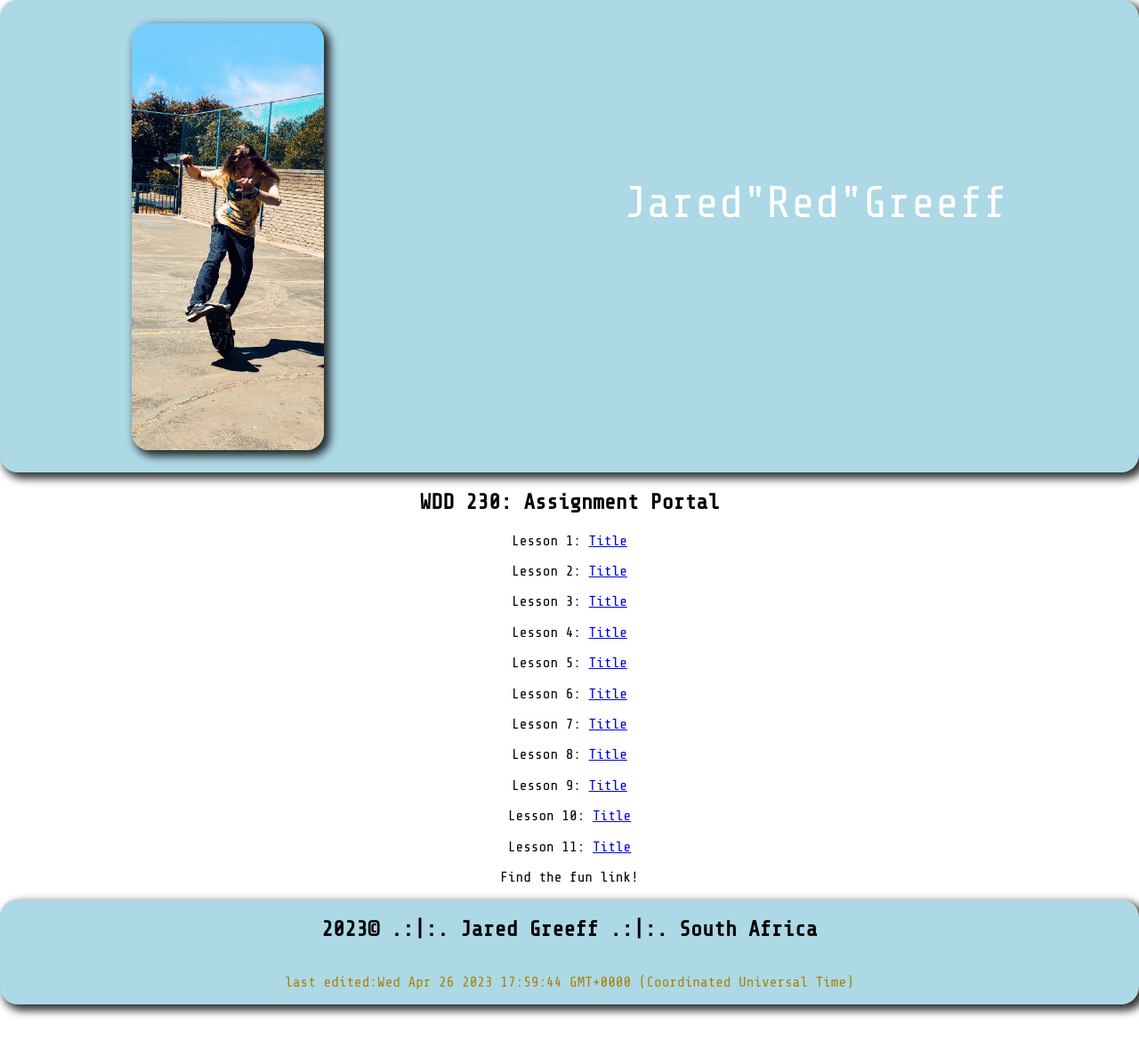
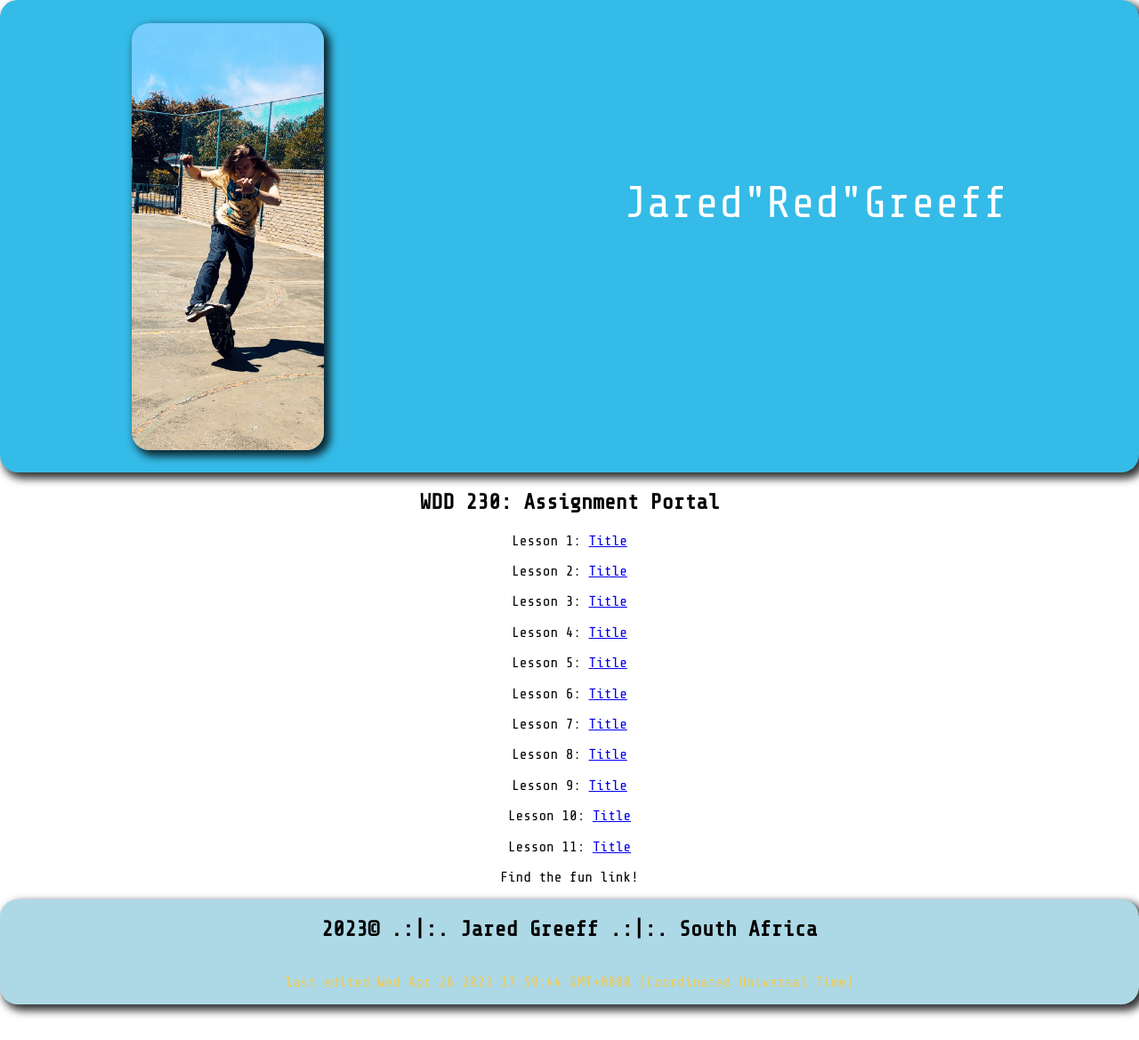
Before and after one commit to Username-Red/wdd230, a plain HTML site: page index.html in a window 1280 px wide. Shown: the whole page at 89% size. Drawn offline with nearby package versions, Linux system fonts and the light colour scheme.

Commit message:
changing up some colours

```diff
--- a/styles/small.css
+++ b/styles/small.css
@@ -10,7 +10,7 @@ body {
 .top-bit {
     border-radius: 20px;
     display: flex;
-    background-color: lightblue;
+    background-color: rgb(53, 187, 231);
 
     height: 30%;
     box-shadow: 5px 5px 10px 2px rgba(0,0,0,.8);
@@ -58,7 +58,7 @@ body {
 }
 
 .date-box {
-    color: rgb(168, 130, 5);
+    color: rgb(241, 203, 78);
     display: flex;
     justify-content: center;
     margin-bottom: 40px;
```
